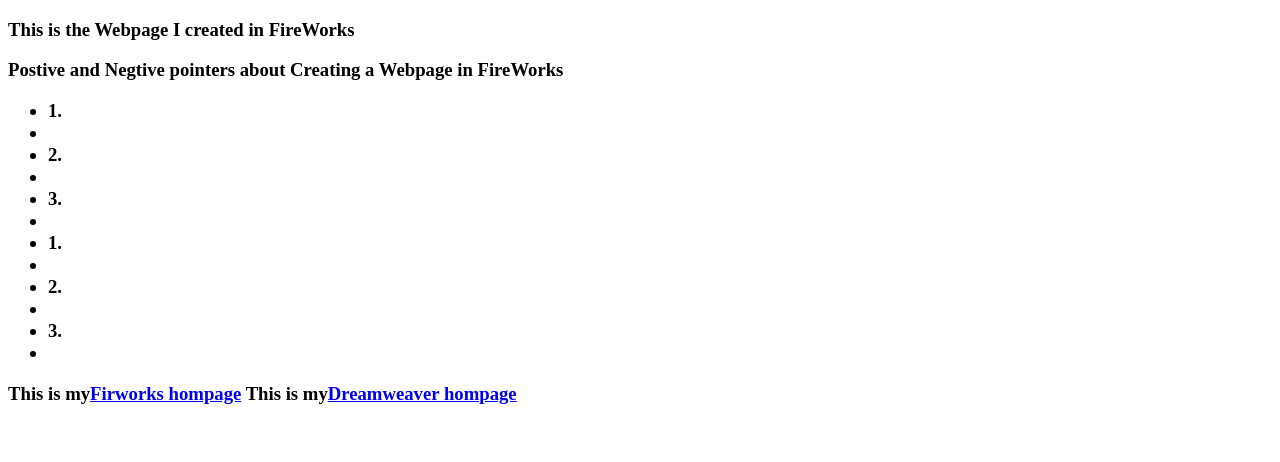
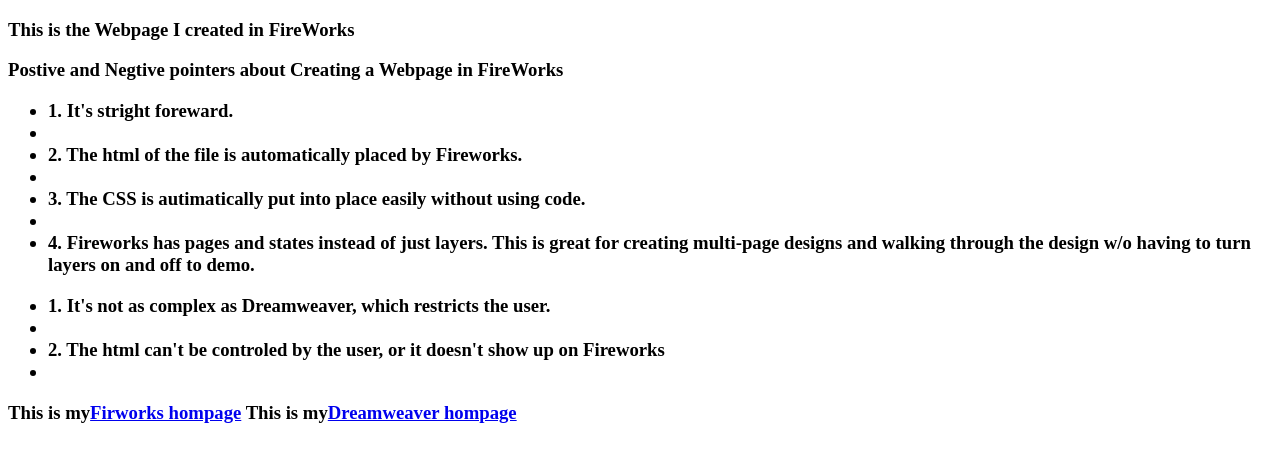
Before and after one commit to Saraalrow/CTD-Planning-Site-SRowaily, a plain HTML site: page Makinghomepages.html in a window 1280 px wide. Drawn offline with Linux system fonts and the light colour scheme.

Commit message:
making home pages

```diff
--- a/Makinghomepages.html
+++ b/Makinghomepages.html
@@ -10,13 +10,18 @@
       1/Desktop/Sara-www./GitHubRepo/CTD-Planning-Site-SRowaily/untitled%20folder/index.FW.html"> </a>
     <p> Postive and Negtive pointers about Creating a Webpage in FireWorks </p>
       <ul>
-        <li> 1. <li>
-        <li> 2. <li>
-        <li> 3. <li>
+        <li> 1. It's stright foreward.<li>
+        <li> 2. The html of the file is automatically placed by Fireworks.<li>
+        <li> 3. The CSS is autimatically put into place easily without using code.<li>
+        <li> 4. Fireworks has pages and states instead of just layers. This is great
+          for creating multi-page designs and walking through the design w/o having
+          to turn layers on and off to demo.</li>
 
-        <li> 1. <li>
-        <li> 2. <li>
-        <li> 3. <li>
+      </ul>
+
+      <ul>
+        <li> 1. It's not as complex as Dreamweaver, which restricts the user. <li>
+        <li> 2. The html can't be controled by the user, or it doesn't show up on Fireworks<li>
       </ul>
 
       This is my<a href="FWhomepage/index.FW.html">Firworks hompage</a>
```
Also changed, not shown: index.html (+0 -3 lines).
